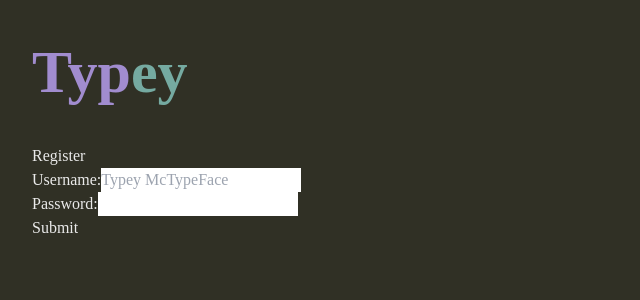
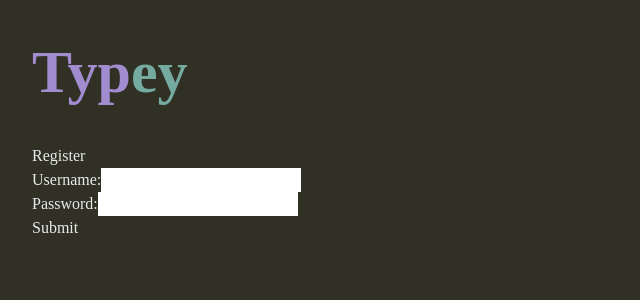
Before and after one commit to EwbiDev/typey, a React (Vite) app in the folder packages/frontend/: page /register in a window 1280 px wide. Shown: the top 300 px of the page, without its empty margins (0-640 px from the left). Built offline with nearby package versions, Linux system fonts and the light colour scheme; a web font is replaced by a local one.

Commit message:
feat: remove placeholder text

```diff
--- a/packages/frontend/src/components/RegistrationForm/index.tsx
+++ b/packages/frontend/src/components/RegistrationForm/index.tsx
@@ -50,7 +50,7 @@ export default function RegistrationForm() {
           <Input
             inputType="text"
             label="username"
-            placeholder="Typey McTypeFace"
+            placeholder=""
             register={register}
             minLength={1}
             maxLength={24}
```
